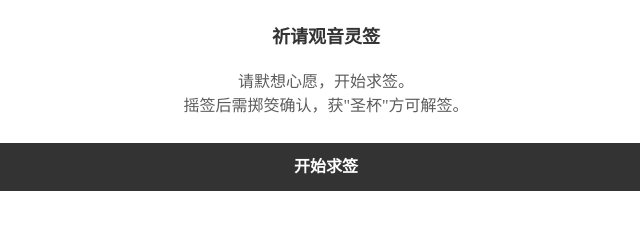
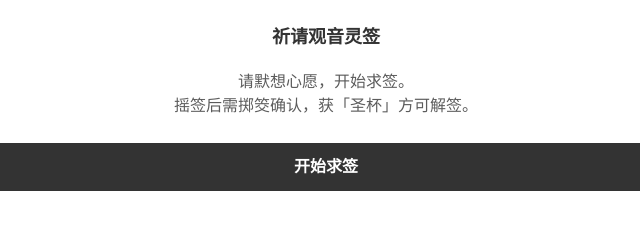
Before and after one commit to snjor-kii/guanyinqiuqian, a plain HTML site: page index.html in a window 1280 px wide. Shown: the part 197-426 px from the top of the page, 314-954 px from the left. Drawn offline with Linux system fonts and the light colour scheme.

Commit message:
Update index.html

```diff
--- a/index.html
+++ b/index.html
@@ -19,13 +19,6 @@
 
 /* 工具模板 - 主题变量定义 */
 body,
-/* .light-theme {
-  --logo-url: url("https://inews.gtimg.com/newsapp_bt/0/0929205936427_7225/0");
-}
-
-.dark-theme {
-  --logo-url: url("https://inews.gtimg.com/newsapp_bt/0/1009122307384_5356/0");
-} */
 .light-theme {
   --logo-url: url("./images/logo-light.webp");
 }
@@ -686,7 +679,7 @@ button {
         <div id="prayer-content" class="stage-content active">
           <h2 class="stage-title">祈请观音灵签</h2>
           <div class="prayer-description">
-            <p>请默想心愿，开始求签。<br>摇签后需掷筊确认，获"圣杯"方可解签。</p>
+            <p>请默想心愿，开始求签。<br>摇签后需掷筊确认，获「圣杯」方可解签。</p>
           </div>
           <button id="start-prayer-btn" class="prayer-btn">开始求签</button>
         </div>
```
